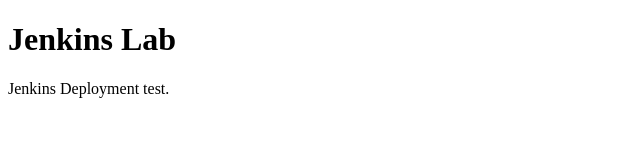
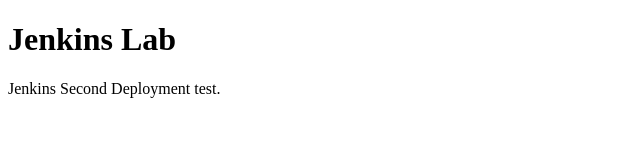
Before and after one commit to vibindev/devopstraining, a plain HTML site: page website/index.html in a window 1280 px wide. Shown: the full height of the page, 0-640 px from the left. Drawn offline with Linux system fonts and the light colour scheme.

Commit message:
Jenkins test

```diff
--- a/website/index.html
+++ b/website/index.html
@@ -6,7 +6,7 @@
 <body>
 
 <h1>Jenkins Lab</h1>
-<p>Jenkins Deployment test.</p>
+<p>Jenkins Second Deployment test.</p>
 
 </body>
 </html>
```
